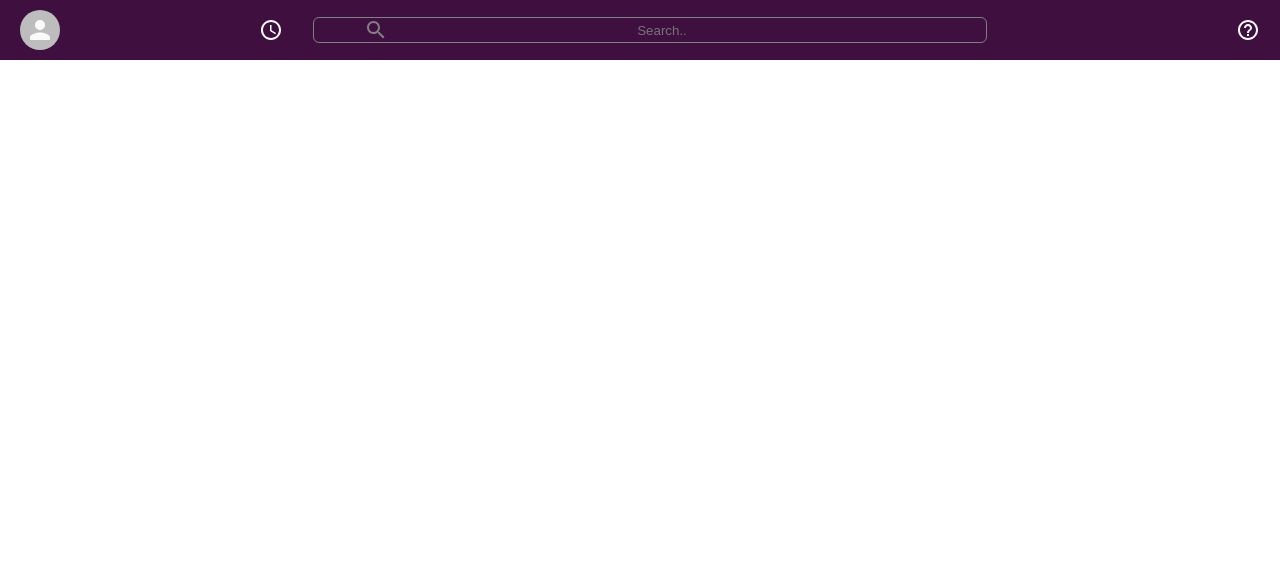
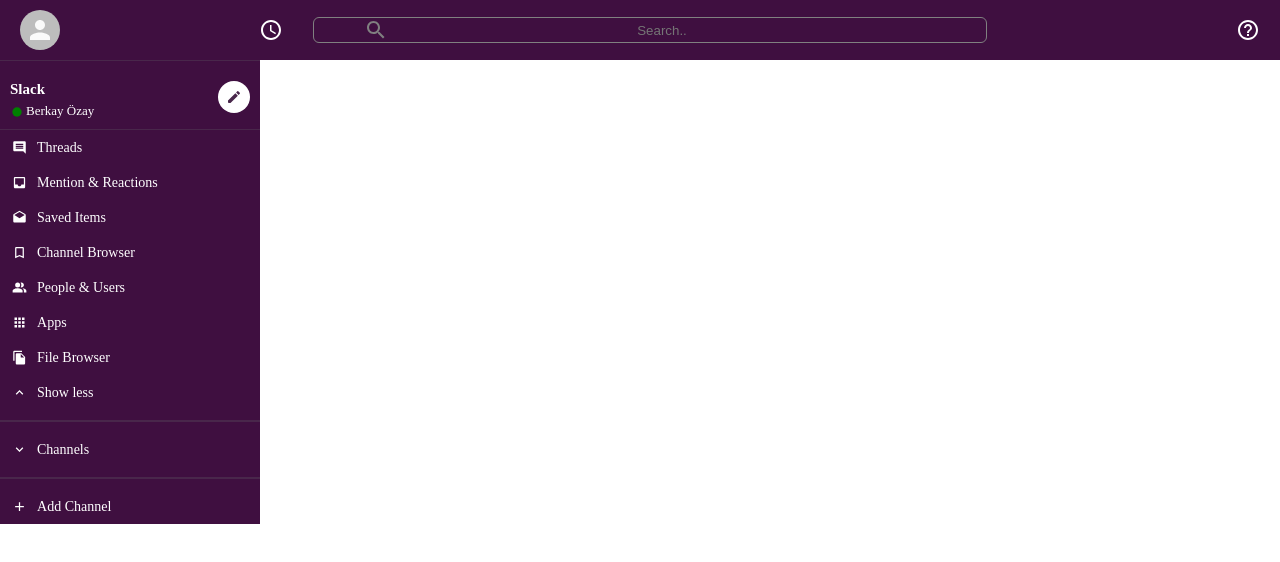
Before and after one commit to berkayyozayy/slack-clone-challenge, a React (Create React App) app: page / in a window 1280 px wide. Shown: the top 562 px of the page. Built offline with nearby package versions, Linux system fonts and the light colour scheme; the HTML template or start-up script is replaced by a standard one.

Commit message:
add: sidebar component

```diff
--- a/src/App.js
+++ b/src/App.js
@@ -1,11 +1,16 @@
 import './App.css';
-import './components/Header'
+
+// Components
 import Header from './components/Header';
+import Sidebar from './components/Sidebar';
 
 function App() {
   return (
     <div className="app">
       <Header />
+      <div className='app__body'>
+        <Sidebar />
+      </div>
     </div>
   );
 }
--- /dev/null
+++ b/src/components/Sidebar.css
@@ -0,0 +1,52 @@
+.sidebar {
+    background-color: var(--slack-color);
+    border-top: 1px solid #49274b;
+    max-width: 260px;
+    color: white;
+}
+
+.sidebar__header {
+    margin-top: 10px;
+    display: flex;
+    border-bottom: 1px solid #49274b;
+    padding-bottom: 13px;
+    padding: 10px;
+}
+
+.sidebar__header > .MuiSvgIcon-root {
+    border-radius: 50%;
+    padding: 8px;
+    color: #49274b;
+    font-size: 16px;
+    background-color: white;
+}
+
+.sidebar__info {
+    flex: 1;
+}
+
+.sidebar__info > h2 {
+    font-size: 15px;
+    font-weight: 900;
+    margin-bottom: 5px;
+}
+
+.sidebar__info > h3 {
+    display: flex;
+    align-items: center;
+    font-weight: 400;
+    font-size: 13px;
+}
+
+.sidebar__info > h3 > .MuiSvgIcon-root {
+    font-size: 14px;
+    margin-right: 2px;
+    color: green;
+    margin-top: 1px;
+}
+
+.sidebar > hr {
+    margin-top: 10px;
+    margin-bottom: 10px;
+    border: 1px solid #49274b;
+}
--- /dev/null
+++ b/src/components/Sidebar.js
@@ -0,0 +1,50 @@
+import React from 'react'
+import './Sidebar.css'
+
+// Components
+import SidebarOption from './SidebarOption';
+
+// Icons
+import FiberManualRecordIcon from '@material-ui/icons/FiberManualRecord';
+import CreateIcon from '@material-ui/icons/Create';
+import InsertCommentIcon from '@material-ui/icons/InsertComment';
+import InboxIcon from '@material-ui/icons/Inbox';
+import DraftsIcon from '@material-ui/icons/Drafts';
+import BookmarkBorderIcon from '@material-ui/icons/BookmarkBorder';
+import PeopleAltIcon from '@material-ui/icons/PeopleAlt';
+import AppsIcon from '@material-ui/icons/Apps';
+import FileCopyIcon from '@material-ui/icons/FileCopy';
+import ExpandLessIcon from '@material-ui/icons/ExpandLess';
+import ExpandMoreIcon from '@material-ui/icons/ExpandMore';
+import AddIcon from '@material-ui/icons/Add';
+
+function Sidebar() {
+    return (
+        <div className='sidebar'>
+            <div className='sidebar__header'>
+                <div className='sidebar__info'>
+                    <h2>Slack</h2>
+                    <h3>
+                        <FiberManualRecordIcon />
+                        Berkay Özay
+                    </h3>
+                </div>
+                <CreateIcon />
+            </div>
+            <SidebarOption Icon={InsertCommentIcon} title='Threads' />
+            <SidebarOption Icon={InboxIcon} title='Mention & Reactions' />
+            <SidebarOption Icon={DraftsIcon} title='Saved Items' />
+            <SidebarOption Icon={BookmarkBorderIcon} title='Channel Browser' />
+            <SidebarOption Icon={PeopleAltIcon} title='People & Users' />
+            <SidebarOption Icon={AppsIcon} title='Apps' />
+            <SidebarOption Icon={FileCopyIcon} title='File Browser' />
+            <SidebarOption Icon={ExpandLessIcon} title='Show less' />
+            <hr />
+            <SidebarOption Icon={ExpandMoreIcon} title='Channels' />
+            <hr />
+            <SidebarOption Icon={AddIcon} title='Add Channel' />
+        </div>
+    )
+}
+
+export default Sidebar
--- /dev/null
+++ b/src/components/SidebarOption.css
@@ -0,0 +1,29 @@
+.sidebarOption {
+    display: flex;
+    align-items: center;
+    font-size: 12px;
+    padding-left: 2px;
+    cursor: pointer;
+}
+
+.sidebarOption:hover {
+    background-color: #340e36;
+    opacity: 0.9;
+}
+
+.sidebarOption__icon {
+    padding: 10px;
+    font-size: 15px !important;
+}
+
+.sidebarOption__channel {
+    padding: 10px 0;
+}
+
+.sidebarOption__hash {
+    padding: 10px;
+}
+
+.sidebarOption > h3 {
+    font-weight: 500;
+}
--- /dev/null
+++ b/src/components/SidebarOption.js
@@ -0,0 +1,19 @@
+import React from 'react'
+import './SidebarOption.css'
+
+function SidebarOption({ Icon, title }) {
+    return (
+        <div className='sidebarOption'>
+            {Icon && <Icon className='sidebarOption__icon' />}
+            {Icon ? (
+                <h3>{title}</h3>
+            ) : (
+                    <h3 className='sidebarOption__channel'>
+                        <span className='sidebarOption__hash'># {title}</span>
+                    </h3>
+                )}
+        </div>
+    )
+}
+
+export default SidebarOption
```
